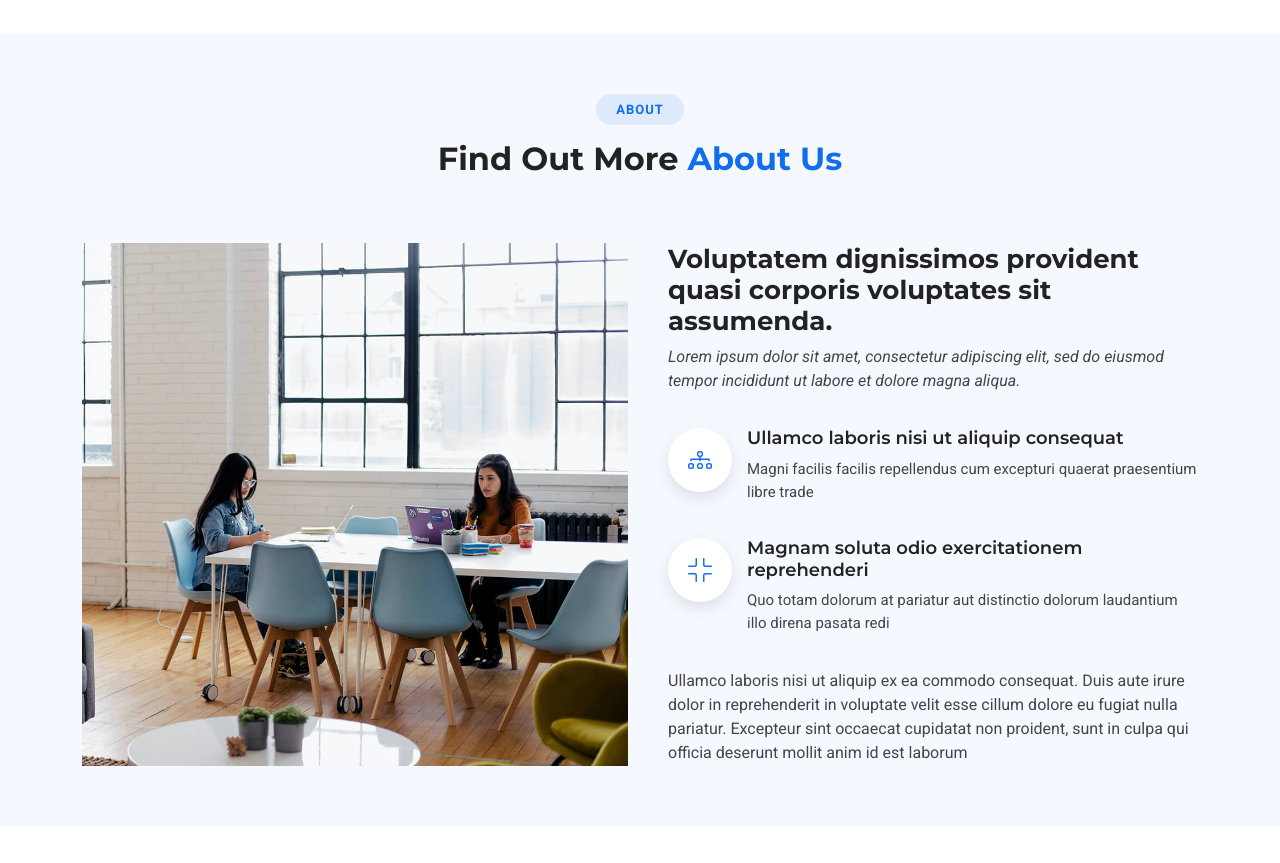
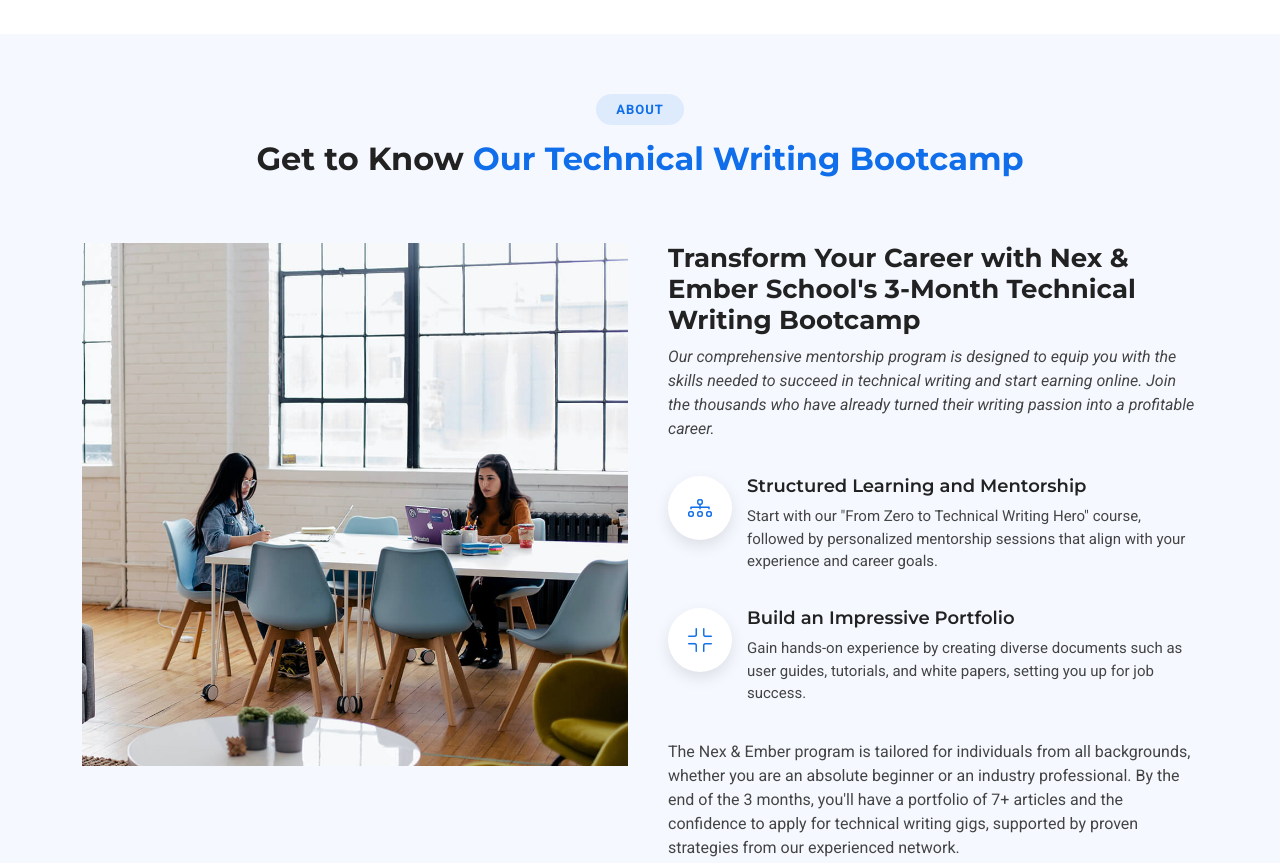
Before and after one commit to mathewchalo7/N-E-Website, a plain HTML site: page index.html in a window 1280 px wide. Shown: the part 1080-1943 px from the top of the page. Drawn offline with nearby package versions, Linux system fonts and the light colour scheme.

Commit message:
Updated About Section for Technical Writing Bootcamp

```diff
--- a/index.html
+++ b/index.html
@@ -173,13 +173,14 @@
 
     </section><!-- /Featured Services Section -->
 
+
     <!-- About Section -->
 <section id="about" class="about section light-background">
 
   <!-- Section Title -->
   <div class="container section-title" data-aos="fade-up">
     <h2>About</h2>
-        <p><span>Find Out More</span> <span class="description-title">About Us</span></p>
+    <p><span>Get to Know</span> <span class="description-title">Our Technical Writing Bootcamp</span></p>
   </div><!-- End Section Title -->
 
   <div class="container">
@@ -187,46 +188,41 @@
     <div class="row gy-3">
 
       <div class="col-lg-6" data-aos="fade-up" data-aos-delay="100">
-            <img src="assets/img/about.jpg" alt="" class="img-fluid">
+        <img src="assets/img/about.jpg" alt="Nex & Ember Technical Writing Program" class="img-fluid">
       </div>
 
       <div class="col-lg-6 d-flex flex-column justify-content-center" data-aos="fade-up" data-aos-delay="200">
         <div class="about-content ps-0 ps-lg-3">
-              <h3>Voluptatem dignissimos provident quasi corporis voluptates sit assumenda.</h3>
+          <h3>Transform Your Career with Nex & Ember School's 3-Month Technical Writing Bootcamp</h3>
           <p class="fst-italic">
-                Lorem ipsum dolor sit amet, consectetur adipiscing elit, sed do eiusmod tempor incididunt ut labore et dolore
-                magna aliqua.
+            Our comprehensive mentorship program is designed to equip you with the skills needed to succeed in technical writing and start earning online. Join the thousands who have already turned their writing passion into a profitable career.
           </p>
           <ul>
             <li>
               <i class="bi bi-diagram-3"></i>
               <div>
-                    <h4>Ullamco laboris nisi ut aliquip consequat</h4>
-                    <p>Magni facilis facilis repellendus cum excepturi quaerat praesentium libre trade</p>
+                <h4>Structured Learning and Mentorship</h4>
+                <p>Start with our "From Zero to Technical Writing Hero" course, followed by personalized mentorship sessions that align with your experience and career goals.</p>
               </div>
             </li>
             <li>
               <i class="bi bi-fullscreen-exit"></i>
               <div>
-                    <h4>Magnam soluta odio exercitationem reprehenderi</h4>
-                    <p>Quo totam dolorum at pariatur aut distinctio dolorum laudantium illo direna pasata redi</p>
+                <h4>Build an Impressive Portfolio</h4>
+                <p>Gain hands-on experience by creating diverse documents such as user guides, tutorials, and white papers, setting you up for job success.</p>
               </div>
             </li>
           </ul>
           <p>
-                Ullamco laboris nisi ut aliquip ex ea commodo consequat. Duis aute irure dolor in reprehenderit in voluptate
-                velit esse cillum dolore eu fugiat nulla pariatur. Excepteur sint occaecat cupidatat non proident, sunt in
-                culpa qui officia deserunt mollit anim id est laborum
+            The Nex & Ember program is tailored for individuals from all backgrounds, whether you are an absolute beginner or an industry professional. By the end of the 3 months, you'll have a portfolio of 7+ articles and the confidence to apply for technical writing gigs, supported by proven strategies from our experienced network.
           </p>
         </div>
-
       </div>
     </div>
 
   </div>
 
 </section><!-- /About Section -->
-
     <!-- Skills Section -->
     <section id="skills" class="skills section">
 
```
Lines whose indentation alone changed are shown as unchanged.
